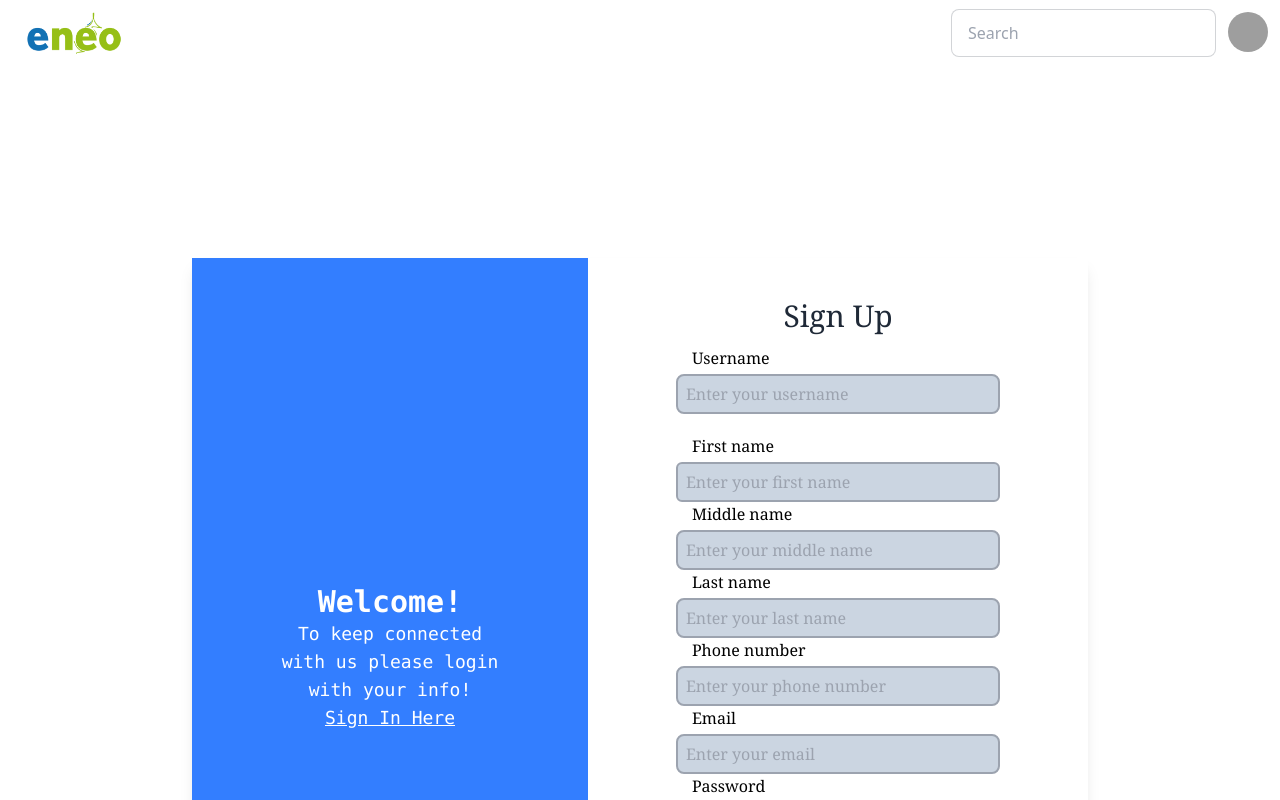
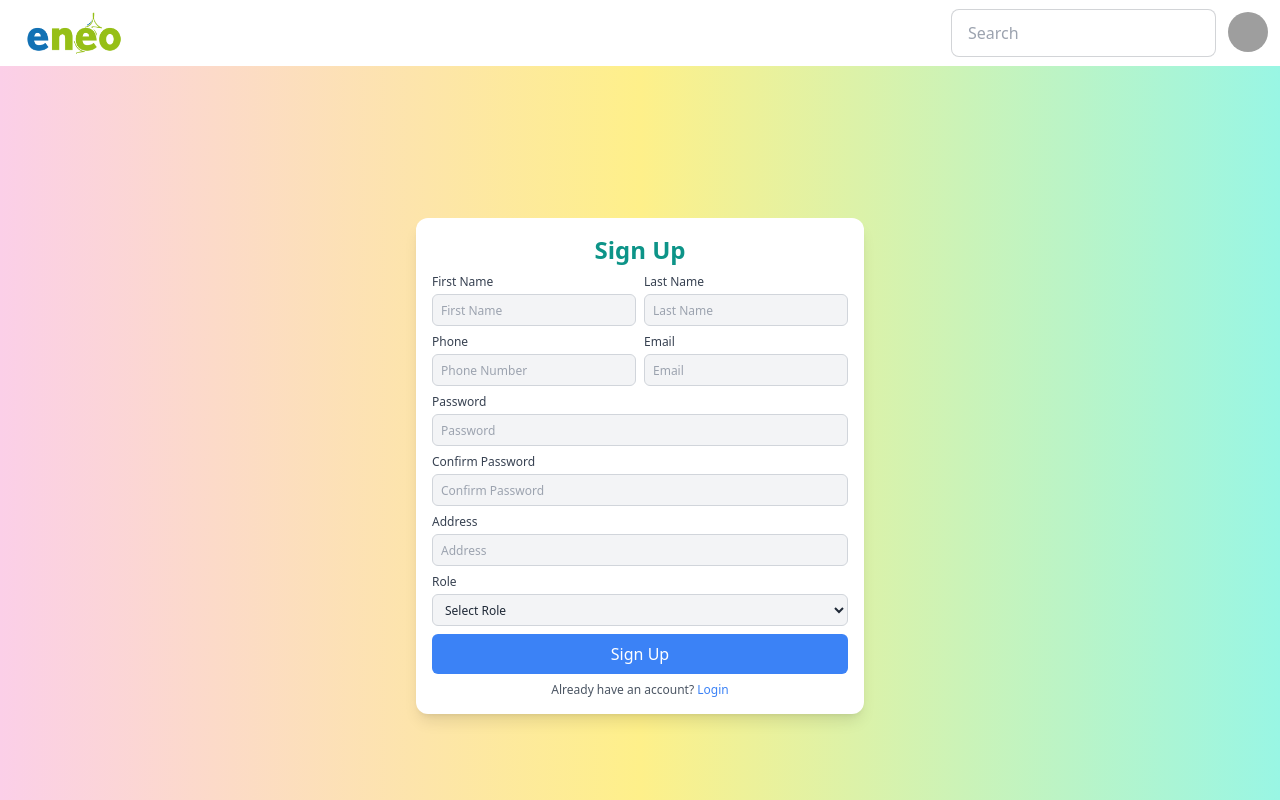
Before and after one commit to Pusham-MEST/Pusham-Mest, a React (Vite) app: page /signup in a window 1280 px wide. Shown: the top 800 px of the page. Built offline with nearby package versions, Linux system fonts and the light colour scheme; grey boxes are pictures that could not be loaded.

Commit message:
sign up and login intergration

```diff
--- a/src/pages/signup/index.jsx
+++ b/src/pages/signup/index.jsx
@@ -1,85 +1,30 @@
-import { useEffect, useState } from "react";
+import { useState } from "react";
 import { useForm } from "react-hook-form";
 import { Link, useNavigate } from "react-router-dom";
-import { apiCheckUsernameExists, apiSignUp } from "../../services/auth";
+import { apiSignUp } from "../../services/auth";
 import { toast } from "react-toastify";
-import { debounce } from "lodash";
-import Loader from '../../components/Loader'
+import Loader from "../../components/Loader";
 
 const SignUp = () => {
   const [isSubmitting, setIsSubmitting] = useState(false);
-  const [usernameAvailable, setUsernameAvailable] = useState(false);
-  const [usernameNotAvailable, setUsernameNotAvailable] = useState(false);
-  const [isUsernameLoading, setIsUsernameLoading] = useState(false);
   const navigate = useNavigate();
-  const {
-    register,
-    handleSubmit,
-    watch,
-    formState: { errors },
-  } = useForm();
+  const { register, handleSubmit, watch, formState: { errors } } = useForm();
 
-  const checkUserName = async (userName) => {
-    console.log("I've been called");
-    setIsUsernameLoading(true);
+  const onSubmit = async (data) => {
+    setIsSubmitting(true);
+    const { firstName, lastName, phoneNumber, email, password, confirmPassword, address, role } = data;
+
     try {
-      const res = await apiCheckUsernameExists(userName);
-      console.log(res.data);
-      const user = res.data.user;
-      if (user) {
-        setUsernameNotAvailable(true);
-        setUsernameAvailable(false);
+      const res = await apiSignUp({ firstName, lastName, phoneNumber, email, password, confirmPassword, address, role });
+      toast.success("Sign Up Successful");
+
+      // Redirect based on role
+      if (role === 'admin') {
+        navigate("/admin-dashboard");
       } else {
-        setUsernameAvailable(true);
-        setUsernameNotAvailable(false);
+        navigate("/alert");
       }
     } catch (error) {
-      console.log(error);
-      toast.error("An error occurred");
-    } finally {
-      setIsUsernameLoading(false);
-    }
-  };
-
-  const userNameWatch = watch("userName");
-  console.log(userNameWatch);
-
-  useEffect(() => {
-    const debouncedSearch = debounce(async () => {
-      if (userNameWatch) {
-        await checkUserName(userNameWatch);
-      }
-    }, 500);
-    debouncedSearch();
-    return () => {
-      debouncedSearch.cancel();
-    };
-  }, [userNameWatch]);
-
-  const onSubmit = async (data) => {
-    console.log(data);
-    setIsSubmitting(true);
-    let payload = {
-      userName: data.userName, // Added username to payload
-      firstName: data.firstName,
-      middleName: data.middleName,
-      lastName: data.lastName,
-      phoneNumber: data.phoneNumber,
-      email: data.email,
-      password: data.password,
-      confirmPassword: data.confirmPassword,
-      address: data.address,
-    };
-
-    try {
-      const res = await apiSignUp(payload);
-      console.log(res.data);
-      toast.success("Sign Up Successful");
-      setTimeout(() => {
-        navigate("/login");
-      }, 5000);
-    } catch (error) {
-      console.log(error);
       toast.error("An error occurred");
     } finally {
       setIsSubmitting(false);
@@ -87,146 +32,129 @@ const SignUp = () => {
   };
 
   return (
-    <div className="flex items-center justify-center rounded-xl">
-      <div className="flex flex-row shadow-lg m-48">
-        <div className="flex justify-center items-center h-screen bg-[#337eff]">
-          <div className="text-center text-white font-mono text-lg m-20">
-            <h1 className="font-extrabold text-3xl">Welcome!</h1>
-            <p>To keep connected with us please login with your info!</p>
-            <Link to="/login" className="underline">Sign In Here</Link>
+    <div className="flex items-center justify-center h-screen bg-gradient-to-r from-pink-200 via-yellow-200 to-teal-200">
+      <div className="flex flex-col items-center bg-white p-4 rounded-xl shadow-lg max-w-md w-full">
+        <h1 className="text-2xl font-bold text-teal-600 mb-2">Sign Up</h1>
+        <form onSubmit={handleSubmit(onSubmit)} className="space-y-2 w-full">
+          {/* Combined Name Field */}
+          <div className="flex space-x-2 mb-2">
+            <div className="flex-1">
+              <label htmlFor="firstName" className="block text-gray-700 text-xs mb-1">First Name</label>
+              <input
+                type="text"
+                id="firstName"
+                placeholder="First Name"
+                className="bg-gray-100 px-2 border border-gray-300 rounded-md h-8 w-full text-xs"
+                {...register("firstName", { required: "First name is required" })}
+              />
+              {errors.firstName && <p className="text-red-500 text-xs mt-1">{errors.firstName.message}</p>}
+            </div>
+            <div className="flex-1">
+              <label htmlFor="lastName" className="block text-gray-700 text-xs mb-1">Last Name</label>
+              <input
+                type="text"
+                id="lastName"
+                placeholder="Last Name"
+                className="bg-gray-100 px-2 border border-gray-300 rounded-md h-8 w-full text-xs"
+                {...register("lastName", { required: "Last name is required" })}
+              />
+              {errors.lastName && <p className="text-red-500 text-xs mt-1">{errors.lastName.message}</p>}
             </div>
           </div>
 
-        <div>
-          <form
-            className="[h-500px] w-[500px] flex flex-row place-content-center font-serif"
-            onSubmit={handleSubmit(onSubmit)}
-          >
-            <div>
-              <div className="text-center text-3xl p-3 pt-10">
-                <h1>Sign Up</h1>
-              </div>
-              <label htmlFor="userName" className="block text-black mb-1 ml-4">
-                Username
-              </label>
-              <input
-                type="text"
-                id="userName"
-                placeholder="Enter your username"
-                className="bg-slate-300 h-10 w-full px-2 py-1 border-gray-400 border-2 rounded-lg"
-                {...register("userName", { required: "Username is required" })}
-              />
-              {errors.userName && <p className="text-red-500">{errors.userName.message}</p>}
-              <div className="flex items-start">
-                <div className="flex items-center h-5">
-                  {isUsernameLoading && <Loader />}
-                </div>
-                <div className="ml-3 text-sm">
-                  {usernameAvailable && <p className="text-green-500">Username is available!</p>}
-                  {usernameNotAvailable && <p className="text-red-500">Username is already taken!</p>}
-                </div>
-              </div>
-              <label htmlFor="firstName" className="block text-black mb-1 ml-4">
-                First name
-              </label>
-              <input
-                type="text"
-                id="firstName"
-                placeholder="Enter your first name"
-                className="bg-slate-300 h-10 w-full px-2 py-1 border-gray-400 border-[2px] rounded-md"
-                {...register("firstName", { required: "First name is required" })}
-              />
-              {errors.firstName && <p className="text-red-500">{errors.firstName.message}</p>}
-              <label htmlFor="middleName" className="block text-black mb-1 ml-4">
-                Middle name
-              </label>
-              <input
-                type="text"
-                id="middleName"
-                placeholder="Enter your middle name"
-                className="bg-slate-300 h-10 w-full px-2 py-1 border-gray-400 border-2 rounded-lg"
-                {...register("middleName")}
-              />
-              <label htmlFor="lastName" className="block text-black mb-1 ml-4">
-                Last name
-              </label>
-              <input
-                type="text"
-                id="lastName"
-                placeholder="Enter your last name"
-                className="bg-slate-300 h-10 w-full px-2 py-1 border-gray-400 border-2 rounded-lg"
-                {...register("lastName", { required: "Last name is required" })}
-              />
-              {errors.lastName && <p className="text-red-500">{errors.lastName.message}</p>}
-              <label htmlFor="phoneNumber" className="block text-black mb-1 ml-4">
-                Phone number
-              </label>
+          {/* Phone and Email Field */}
+          <div className="flex space-x-2 mb-2">
+            <div className="flex-1">
+              <label htmlFor="phoneNumber" className="block text-gray-700 text-xs mb-1">Phone</label>
               <input
                 type="text"
                 id="phoneNumber"
-                placeholder="Enter your phone number"
-                className="bg-slate-300 h-10 w-full px-2 py-1 border-gray-400 border-2 rounded-lg"
+                placeholder="Phone Number"
+                className="bg-gray-100 px-2 border border-gray-300 rounded-md h-8 w-full text-xs"
                 {...register("phoneNumber", { required: "Phone number is required" })}
               />
-              {errors.phoneNumber && <p className="text-red-500">{errors.phoneNumber.message}</p>}
-              <label htmlFor="email" className="block text-black mb-1 ml-4">
-                Email
-              </label>
+              {errors.phoneNumber && <p className="text-red-500 text-xs mt-1">{errors.phoneNumber.message}</p>}
+            </div>
+            <div className="flex-1">
+              <label htmlFor="email" className="block text-gray-700 text-xs mb-1">Email</label>
               <input
-                type="text"
+                type="email"
                 id="email"
-                placeholder="Enter your email"
-                className="bg-slate-300 h-10 w-full px-2 py-1 border-gray-400 border-2 rounded-lg"
+                placeholder="Email"
+                className="bg-gray-100 px-2 border border-gray-300 rounded-md h-8 w-full text-xs"
                 {...register("email", { required: "Email is required" })}
               />
-              {errors.email && <p className="text-red-500">{errors.email.message}</p>}
-              <label htmlFor="password" className="block text-black mb-1 ml-4">
-                Password
-              </label>
+              {errors.email && <p className="text-red-500 text-xs mt-1">{errors.email.message}</p>}
+            </div>
+          </div>
+
+          {/* Password Fields */}
+          <div className="mb-2">
+            <label htmlFor="password" className="block text-gray-700 text-xs mb-1">Password</label>
             <input
               type="password"
               id="password"
-                placeholder="Enter your password"
-                className="bg-slate-300 h-10 w-full px-2 py-1 border-gray-400 border-2 rounded-lg"
+              placeholder="Password"
+              className="bg-gray-100 px-2 border border-gray-300 rounded-md h-8 w-full text-xs"
               {...register("password", { required: "Password is required", minLength: 8 })}
             />
-              {errors.password && <p className="text-red-500">{errors.password.message}</p>}
-              <label htmlFor="confirmPassword" className="block text-black mb-1 ml-4">
-                Confirm Password
-              </label>
+            {errors.password && <p className="text-red-500 text-xs mt-1">{errors.password.message}</p>}
+          </div>
+          <div className="mb-2">
+            <label htmlFor="confirmPassword" className="block text-gray-700 text-xs mb-1">Confirm Password</label>
             <input
               type="password"
               id="confirmPassword"
-                placeholder="Confirm your password"
-                className="bg-slate-300 h-10 w-full px-2 py-1 border-gray-400 border-2 rounded-lg"
+              placeholder="Confirm Password"
+              className="bg-gray-100 px-2 border border-gray-300 rounded-md h-8 w-full text-xs"
               {...register("confirmPassword", {
                 required: "Confirm password is required",
-                  validate: value =>
-                    value === watch('password') || "Passwords do not match",
+                validate: value => value === watch('password') || "Passwords do not match",
               })}
             />
-              {errors.confirmPassword && <p className="text-red-500">{errors.confirmPassword.message}</p>}
-              <label htmlFor="address" className="block text-black mb-1 ml-4">
-                Address
-              </label>
+            {errors.confirmPassword && <p className="text-red-500 text-xs mt-1">{errors.confirmPassword.message}</p>}
+          </div>
+
+          {/* Address and Role Field */}
+          <div className="flex flex-col space-y-2 mb-2">
+            <div>
+              <label htmlFor="address" className="block text-gray-700 text-xs mb-1">Address</label>
               <input
                 type="text"
                 id="address"
-                placeholder="Enter your address"
-                className="bg-slate-300 h-10 w-full px-2 py-1 border-gray-400 border-2 rounded-lg"
+                placeholder="Address"
+                className="bg-gray-100 px-2 border border-gray-300 rounded-md h-8 w-full text-xs"
                 {...register("address", { required: "Address is required" })}
               />
-              {errors.address && <p className="text-red-500">{errors.address.message}</p>}
+              {errors.address && <p className="text-red-500 text-xs mt-1">{errors.address.message}</p>}
+            </div>
+            <div>
+              <label htmlFor="role" className="block text-gray-700 text-xs mb-1">Role</label>
+              <select
+                id="role"
+                className="bg-gray-100 px-2 border border-gray-300 rounded-md h-8 w-full text-xs"
+                {...register("role", { required: "Role is required" })}
+              >
+                <option value="">Select Role</option>
+                <option value="user">User</option>
+                <option value="admin">Admin</option>
+              </select>
+              {errors.role && <p className="text-red-500 text-xs mt-1">{errors.role.message}</p>}
+            </div>
+          </div>
+
           <button
             type="submit"
-                className="w-full bg-[#7e7e7e] text-white h-10 rounded-lg mt-3"
+            className="bg-blue-500 text-white h-10 rounded-md hover:bg-blue-600 transition duration-300 w-full"
             disabled={isSubmitting}
           >
-                {isSubmitting ? "Submitting..." : "Sign Up"}
+            {isSubmitting ? <Loader /> : "Sign Up"}
           </button>
-            </div>
+          <p className="text-center text-gray-600 text-xs mt-2">
+            Already have an account?{" "}
+            <Link to="/login" className="text-blue-500 hover:underline">Login</Link>
+          </p>
         </form>
-        </div>
       </div>
     </div>
   );
```
Also changed, not shown: src/services/auth.js (+15 -10 lines). Lines whose indentation alone changed are shown as unchanged.
